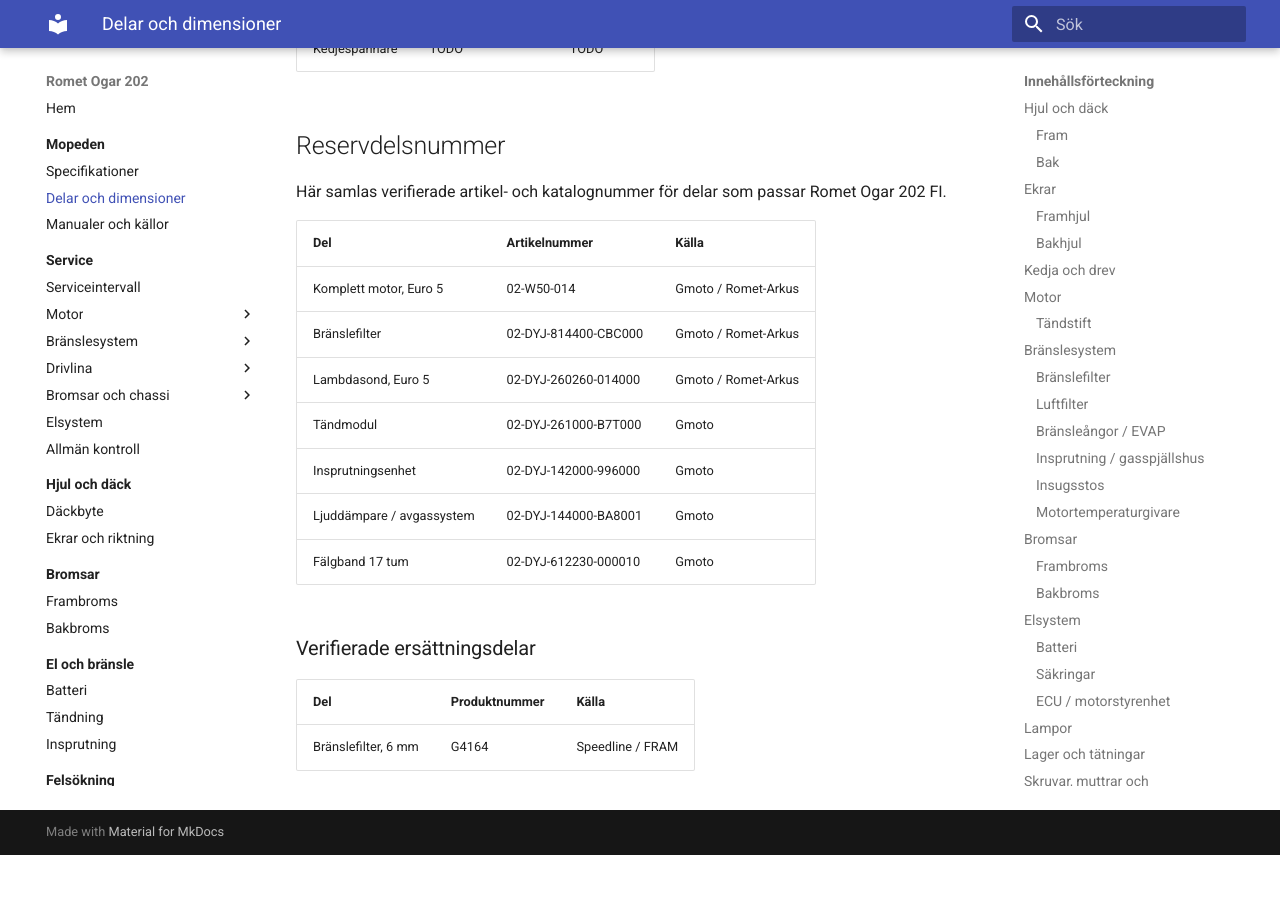
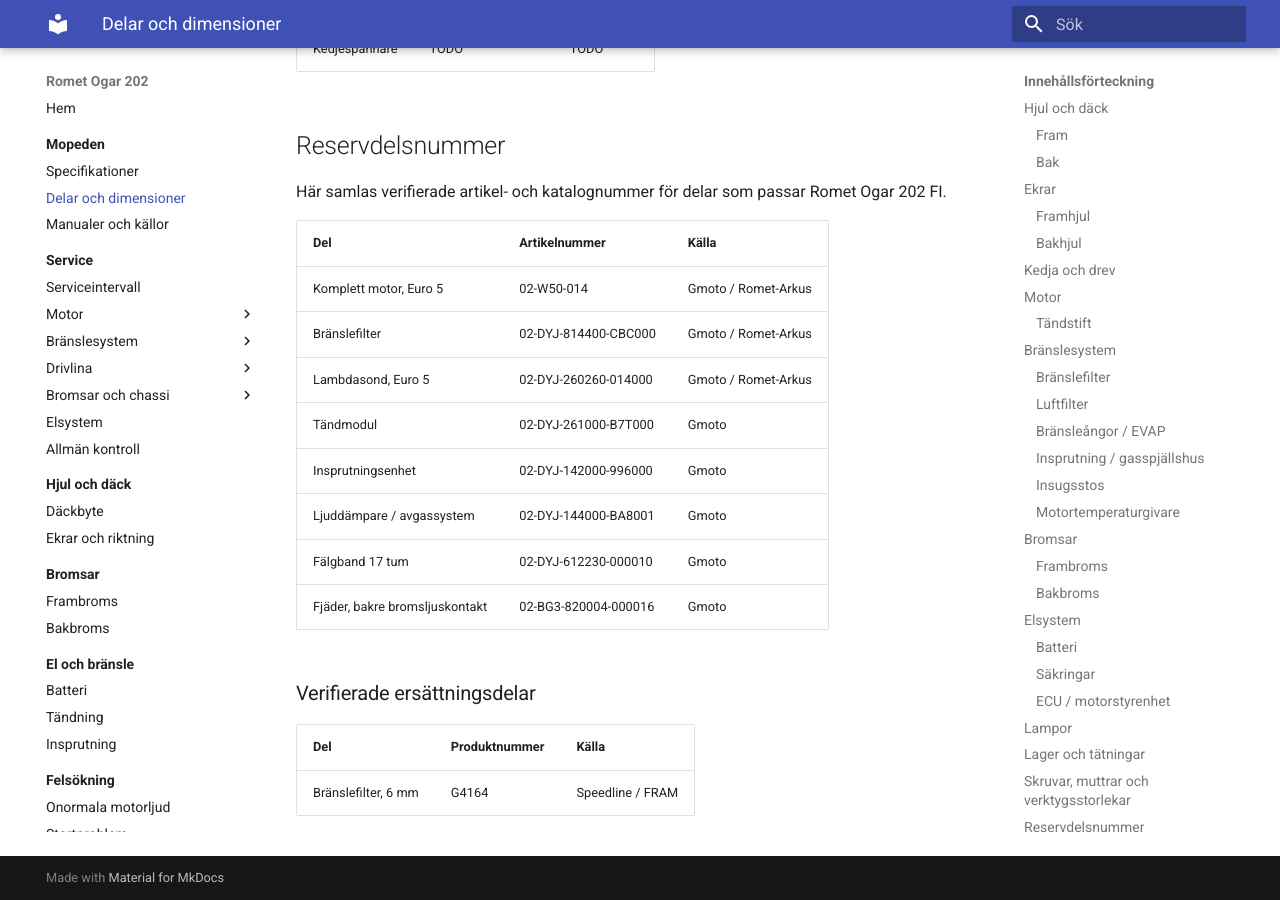
Before and after one commit to gustavRehnholm/romet-ogar-202, an MkDocs documentation site: the page built from docs/mopeden/delar-och-dimensioner.md, in a window 1280 px wide and 900 px high, scrolled down 7333 px. Built offline with MkDocs 1.6.1 and Material for MkDocs 9.7.7, drawn with Linux system fonts in a browser that asks for light colours; before the commit the page ends 8188 px from its top, so only the background shows below that.

Commit message:
la till reservdel

```diff
--- a/docs/mopeden/delar-och-dimensioner.md
+++ b/docs/mopeden/delar-och-dimensioner.md
@@ -39,7 +39,7 @@ Se även [Hjul och däck](../hjul-och-dack/index.md).
 
 | Egenskap | Uppgift                                            |
 | -------- | -------------------------------------------------- |
-| Eker     | ca 160 mm lång, ca 3,0–3,2 mm diameter (uppmätt) |
+| Eker     | ca 160 mm lång, ca 3,0–3,2 mm diameter (uppmätt)   |
 | Nippel   | TODO                                               |
 
 Se [Ekrar](../hjul-och-dack/ekrar.md) för kontroll, byte och annan information om ekrarna.
@@ -97,7 +97,7 @@ Se [Luftfilter](../service/luftfilter.md).
 | ------------- | ------------------------------------- |
 | Märkning      | GSGY-120                              |
 | Anslutningar  | `air`, `drain`, `purge`, `tank`       |
-| Funktion      | System för hantering av bränsleångor |
+| Funktion      | System för hantering av bränsleångor  |
 | Artikelnummer | TODO                                  |
 
 Systemet har anslutningar mot bland annat bränsletank och motor. Exakt uppbyggnad och komponenternas funktion återstår att dokumentera närmare.
@@ -115,18 +115,18 @@ Systemet har anslutningar mot bland annat bränsletank och motor. Exakt uppbyggn
 
 | Egenskap        | Uppgift                                         |
 | --------------- | ----------------------------------------------- |
-| Typ             | Insugsstos mellan gasspjällshus och topplock   |
+| Typ             | Insugsstos mellan gasspjällshus och topplock    |
 | Utförande       | Aluminium med gummikoppling                     |
 | Märkning        | `YGJQG-41`                                      |
 | Fordonskategori | `L1e-B`                                         |
 
 ### Motortemperaturgivare
 
-| Egenskap   | Uppgift                       |
-| ---------- | ----------------------------- |
-| Typ        | Gängad temperaturgivare       |
-| Anslutning | 2-polig                       |
-| Placering  | Motor / topplock              |
+| Egenskap   | Uppgift                        |
+| ---------- | ------------------------------ |
+| Typ        | Gängad temperaturgivare        |
+| Anslutning | 2-polig                        |
+| Placering  | Motor / topplock               |
 | Funktion   | Temperaturinformation till ECU |
 
 ## Bromsar
@@ -161,13 +161,13 @@ Se [Bromsar](../bromsar/index.md).
 | Spänning     | 12 V                                            |
 | Kapacitet    | 5 Ah                                            |
 | Dimensioner  | 120 × 60 × 130 mm                               |
-| Polställning | − vänster, + höger sett från märkningssidan    |
+| Polställning | − vänster, + höger sett från märkningssidan     |
 | Batterityp   | Konventionellt vått bly/syrabatteri             |
 
 ### Säkringar
 
-| Placering / funktion          | Typ                                    | Storlek |
-| ----------------------------- | -------------------------------------- | ------- |
+| Placering / funktion          | Typ                                    | Storlek  |
+| ----------------------------- | -------------------------------------- | -------- |
 | Säkringshållare vid batteriet | Standard flatstiftssäkring (ATO/ATC)   | 15 A × 4 |
 
 ### ECU / motorstyrenhet
@@ -215,15 +215,16 @@ Här kan verifierade mått som är praktiska vid service samlas efter hand.
 
 Här samlas verifierade artikel- och katalognummer för delar som passar Romet Ogar 202 FI.
 
-| Del                       | Artikelnummer        | Källa               |
-| ------------------------- | -------------------- | ------------------- |
-| Komplett motor, Euro 5    | 02-W50-014           | Gmoto / Romet-Arkus |
-| Bränslefilter             | 02-DYJ-814400-CBC000 | Gmoto / Romet-Arkus |
-| Lambdasond, Euro 5        | 02-DYJ-260260-014000 | Gmoto / Romet-Arkus |
-| Tändmodul                 | 02-DYJ-261000-B7T000 | Gmoto               |
-| Insprutningsenhet         | 02-DYJ-142000-996000 | Gmoto               |
-| Ljuddämpare / avgassystem | 02-DYJ-144000-BA8001 | Gmoto               |
-| Fälgband 17 tum           | 02-DYJ-612230-000010 | Gmoto               |
+| Del                            | Artikelnummer        | Källa               |
+| ------------------------------ | -------------------- | ------------------- |
+| Komplett motor, Euro 5         | 02-W50-014           | Gmoto / Romet-Arkus |
+| Bränslefilter                  | 02-DYJ-814400-CBC000 | Gmoto / Romet-Arkus |
+| Lambdasond, Euro 5             | 02-DYJ-260260-014000 | Gmoto / Romet-Arkus |
+| Tändmodul                      | 02-DYJ-261000-B7T000 | Gmoto               |
+| Insprutningsenhet              | 02-DYJ-142000-996000 | Gmoto               |
+| Ljuddämpare / avgassystem      | 02-DYJ-144000-BA8001 | Gmoto               |
+| Fälgband 17 tum                | 02-DYJ-612230-000010 | Gmoto               |
+| Fjäder, bakre bromsljuskontakt | 02-BG3-820004-000016 | Gmoto               |
 
 ### Verifierade ersättningsdelar
 
```
Also changed, not shown: docs/den-har-mopeden/reservdelsinventarium.md (+7 -0 lines).
